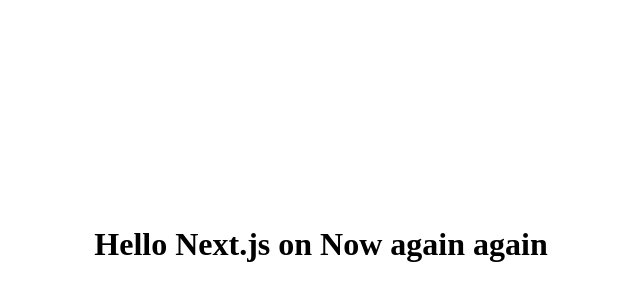
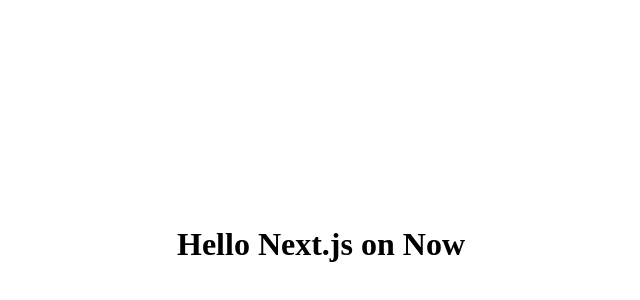
Before and after one commit to mikedijkstra/now-test, a Next.js app: page / in a window 1280 px wide. Shown: the part 164-464 px from the top of the page, without its empty margins (319-959 px from the left). Built offline with nearby package versions, Linux system fonts and the light colour scheme.

Commit message:
Clean up

```diff
--- a/pages/index.js
+++ b/pages/index.js
@@ -2,7 +2,7 @@
   <>
     <div className="wrapper">
       <div className="container">
-        <h1>Hello Next.js on Now again again</h1>
+        <h1>Hello Next.js on Now</h1>
       </div>
     </div>
     <style jsx>{`
```
